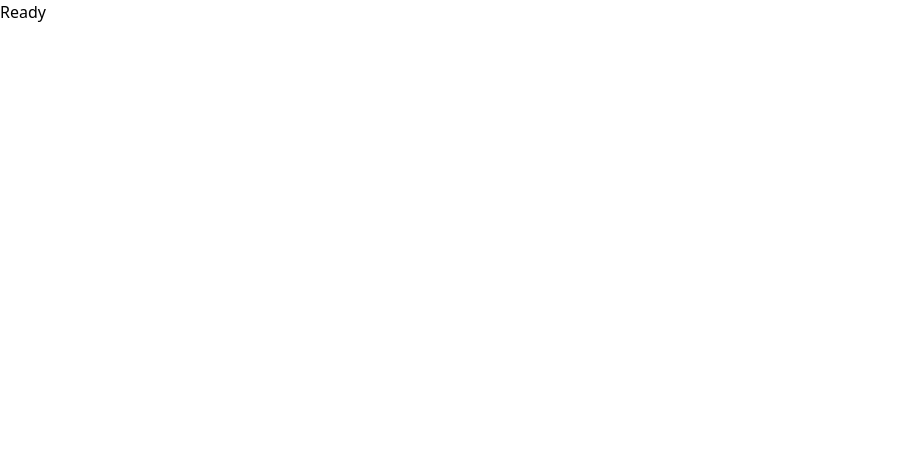
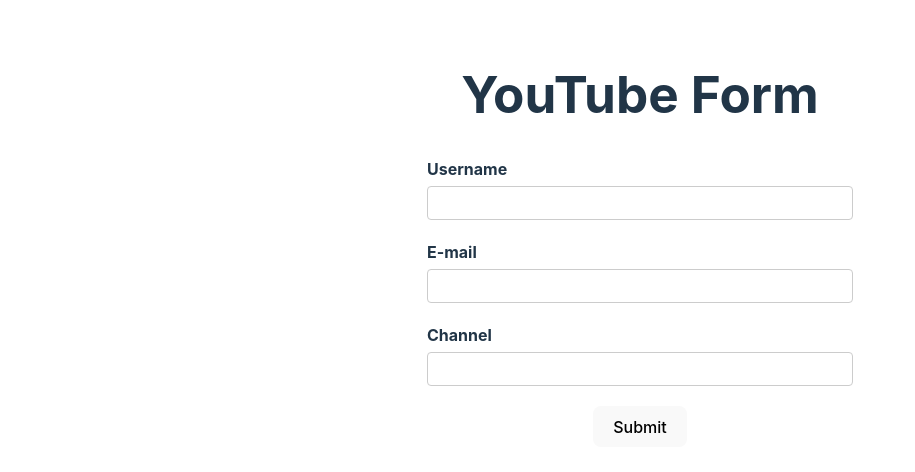
Before and after one commit to valentinesamuel/react-nestjs-sandbox, a React (Vite) app in the folder reactjs/: page / in a window 1280 px wide. Shown: the top 472 px of the page, without its empty margins (0-915 px from the left). Built offline with nearby package versions, Linux system fonts and the light colour scheme.

Commit message:
feat:Added react custome validation

```diff
--- a/reactjs/package.json
+++ b/reactjs/package.json
@@ -12,9 +12,11 @@
   "dependencies": {
     "axios": "^1.5.1",
     "react": "^18.2.0",
-    "react-dom": "^18.2.0"
+    "react-dom": "^18.2.0",
+    "react-hook-form": "^7.49.3"
   },
   "devDependencies": {
+    "@hookform/devtools": "^4.3.1",
     "@types/react": "^18.2.15",
     "@types/react-dom": "^18.2.7",
     "@typescript-eslint/eslint-plugin": "^6.0.0",
--- /dev/null
+++ b/reactjs/src/App.css
@@ -0,0 +1,36 @@
+#root {
+  max-width: 1280px;
+  margin: 0 auto;
+  padding: 2rem;
+  text-align: center;
+}
+
+label {
+  font-weight: bold;
+  display: flex;
+  margin-bottom: 5px;
+}
+
+input[type="text"],
+input[type="email"],
+input[type="number"],
+input[type="date"] {
+  display: block;
+  width: 400px;
+  padding: 6px 12px;
+  font-size: 14px;
+  line-height: 1.42857143;
+  background-image: none;
+  border: 1px solid #ccc;
+  border-radius: 4px;
+}
+
+.error {
+  color: red;
+  font-size: 12px;
+  text-align: left;
+}
+
+.form-control {
+  margin-bottom: 20px;
+}
--- a/reactjs/src/App.tsx
+++ b/reactjs/src/App.tsx
@@ -1,7 +1,13 @@
 import { FC } from "react";
+import "./App.css";
+import { YouTubeForm } from "./components/YoutubeForm";
 
 const App: FC = () => {
-  return <h1>Ready</h1>;
+  return (
+    <div>
+      <YouTubeForm />
+    </div>
+  );
 };
 
 export default App;
--- /dev/null
+++ b/reactjs/src/components/YoutubeForm.tsx
@@ -0,0 +1,88 @@
+/* eslint-disable @typescript-eslint/no-explicit-any */
+import { useForm } from "react-hook-form";
+import { DevTool } from "@hookform/devtools";
+
+type FormValues = {
+  username: string;
+  email: string;
+  channel: string;
+};
+
+export const YouTubeForm = () => {
+  const form = useForm<FormValues>();
+  const { register, control, handleSubmit, formState } = form;
+  const { errors } = formState;
+
+  const onsubmitForm = (data: FormValues) => {
+    console.log("Form Submitted", data);
+  };
+
+  return (
+    <div>
+      <h1>YouTube Form</h1>
+
+      <form onSubmit={handleSubmit(onsubmitForm)}>
+        <div className="form-control">
+          <label htmlFor="username">Username</label>
+          <input
+            type="text"
+            id="username"
+            {...register("username", {
+              required: {
+                value: true,
+                message: "Username is required",
+              },
+            })}
+          />
+          <p className="error">{errors.username?.message}</p>
+        </div>
+
+        <div className="form-control">
+          <label htmlFor="email">E-mail</label>
+          <input
+            type="email"
+            id="email"
+            {...register("email", {
+              required: {
+                value: true,
+                message: "email is required",
+              },
+
+              validate: (fieldValue) => {
+                return (
+                  fieldValue !== "admin@example.com" ||
+                  "Enter a different email address"
+                );
+              },
+            })}
+          />
+          <p className="error">{errors.email?.message}</p>
+        </div>
+
+        <div className="form-control">
+          <label htmlFor="channel">Channel</label>
+          <input
+            type="text"
+            id="channel"
+            {...register("channel", {
+              validate: {
+                notValidUsername: (field) => {
+                  return field !== "username" || "Enter a valid username";
+                },
+                blacklistedUsername: (field) => {
+                  return (
+                    !field.endsWith("name") || "Must not have a 'name' in it"
+                  );
+                },
+              },
+            })}
+          />
+          <p className="error">{errors.channel?.message}</p>
+        </div>
+
+        <button>Submit</button>
+      </form>
+      <DevTool control={control} />
+    </div>
+  );
+};
--- a/reactjs/src/index.css
+++ b/reactjs/src/index.css
@@ -1,3 +1,68 @@
-@tailwind base;
-@tailwind components;
-@tailwind utilities;
+:root {
+  font-family: Inter, system-ui, Avenir, Helvetica, Arial, sans-serif;
+  line-height: 1.5;
+  font-weight: 400;
+
+  color-scheme: light dark;
+  color: rgba(255, 255, 255, 0.87);
+  background-color: #242424;
+
+  font-synthesis: none;
+  text-rendering: optimizeLegibility;
+  -webkit-font-smoothing: antialiased;
+  -moz-osx-font-smoothing: grayscale;
+  -webkit-text-size-adjust: 100%;
+}
+
+a {
+  font-weight: 500;
+  color: #646cff;
+  text-decoration: inherit;
+}
+a:hover {
+  color: #535bf2;
+}
+
+body {
+  margin: 0;
+  display: flex;
+  min-width: 320px;
+  min-height: 100vh;
+}
+
+h1 {
+  font-size: 3.2em;
+  line-height: 1.1;
+}
+
+button {
+  border-radius: 8px;
+  border: 1px solid transparent;
+  padding: 0.6em 1.2em;
+  font-size: 1em;
+  font-weight: 500;
+  font-family: inherit;
+  background-color: #1a1a1a;
+  cursor: pointer;
+  transition: border-color 0.25s;
+}
+button:hover {
+  border-color: #646cff;
+}
+button:focus,
+button:focus-visible {
+  outline: 4px auto -webkit-focus-ring-color;
+}
+
+@media (prefers-color-scheme: light) {
+  :root {
+    color: #213547;
+    background-color: #ffffff;
+  }
+  a:hover {
+    color: #747bff;
+  }
+  button {
+    background-color: #f9f9f9;
+  }
+}
```
Also changed, not shown: 1 other file (tests, documents, lock files or other folders).
